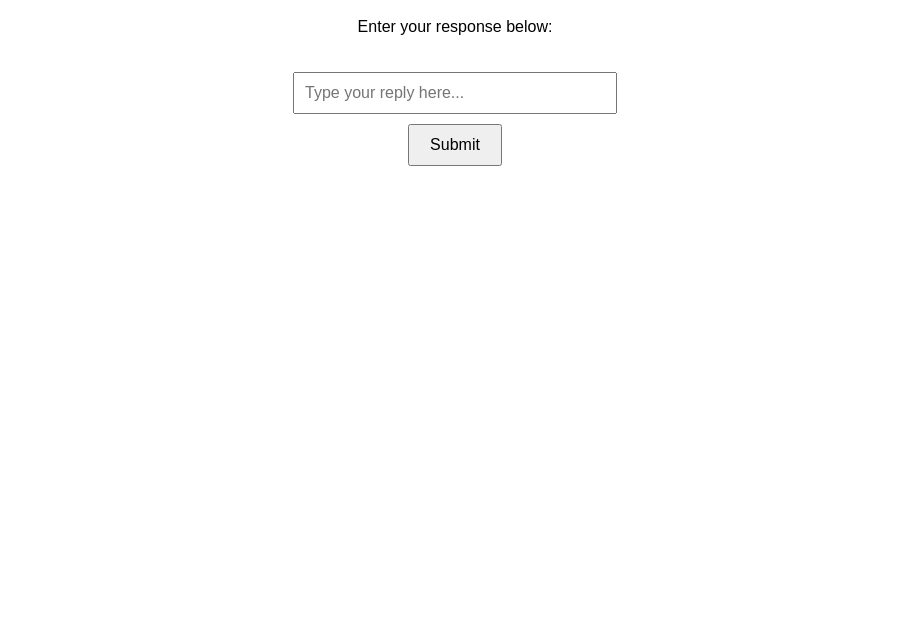
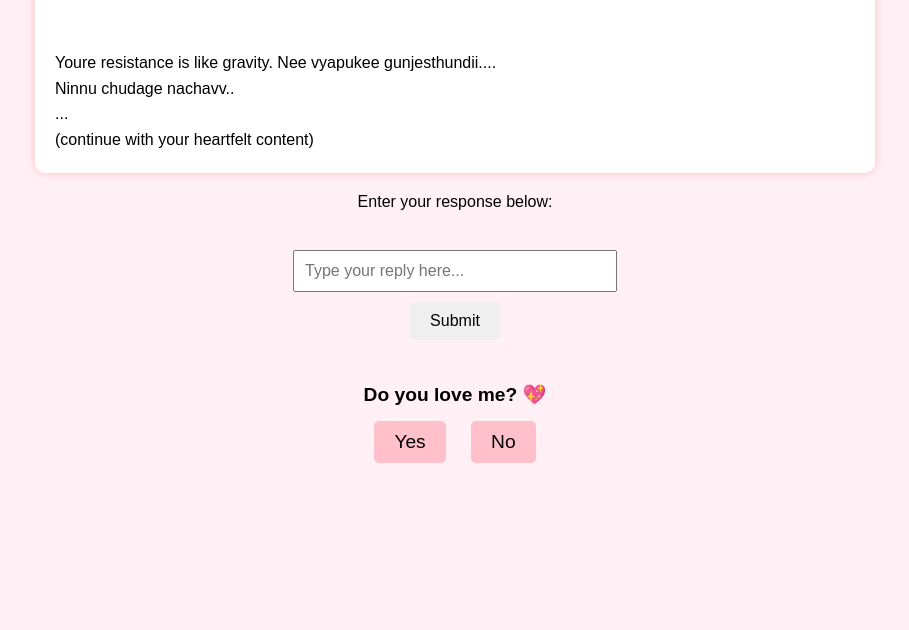
Before and after one commit to manamrukmangadareddy/practice, a plain HTML site: page Index.html in a window 1280 px wide. Shown: the part 170-800 px from the top of the page, without its empty margins (185-1094 px from the left). Drawn offline with Linux system fonts and the light colour scheme.

Commit message:
Update Index.html

```diff
--- a/Index.html
+++ b/Index.html
@@ -7,11 +7,31 @@
     body {
       font-family: Arial, sans-serif;
       text-align: center;
-      margin-top: 100px;
+      margin: 40px;
+      line-height: 1.6;
+      background: #fff0f5; /* light romantic background */
     }
     h1 {
       color: red;
       font-size: 3em;
+      animation: pulse 1.5s infinite;
+    }
+    @keyframes pulse {
+      0% { transform: scale(1); }
+      50% { transform: scale(1.1); }
+      100% { transform: scale(1); }
+    }
+    .content {
+      margin-top: 30px;
+      text-align: left;
+      max-width: 800px;
+      margin-left: auto;
+      margin-right: auto;
+      white-space: pre-line;
+      background: #fff;
+      padding: 20px;
+      border-radius: 10px;
+      box-shadow: 0 0 10px rgba(255,0,0,0.2);
     }
     input[type="text"] {
       padding: 10px;
@@ -24,11 +44,36 @@
       font-size: 1em;
       margin-top: 10px;
       cursor: pointer;
+      border-radius: 5px;
+      border: none;
+    }
+    #output {
+      margin-top: 20px;
+      font-weight: bold;
+      color: darkblue;
+    }
+    .question {
+      margin-top: 40px;
+      font-size: 1.2em;
+      font-weight: bold;
+    }
+    .options button {
+      margin: 10px;
+      background-color: pink;
     }
   </style>
 </head>
 <body>
   <h1>I ❤️ YOU PRIYA</h1>
+
+  <div class="content">
+    <!-- Your long romantic text goes here -->
+    Youre resistance is like gravity. Nee vyapukee gunjesthundii....
+    Ninnu chudage nachavv..
+    ...
+    (continue with your heartfelt content)
+  </div>
+
   <p>Enter your response below:</p>
   <input type="text" id="responseBox" placeholder="Type your reply here...">
   <br>
@@ -36,11 +81,27 @@
 
   <p id="output"></p>
 
+  <div class="question">
+    Do you love me? 💖
+    <div class="options">
+      <button onclick="loveYes()">Yes</button>
+      <button onclick="loveNo()">No</button>
+    </div>
+  </div>
+
   <script>
     function showResponse() {
       const response = document.getElementById("responseBox").value;
       document.getElementById("output").innerText = "You replied: " + response;
     }
+
+    function loveYes() {
+      alert("Love you toooo Priyaaa-Pellama-Madam 💕");
+    }
+
+    function loveNo() {
+      alert("Oh nooo 😢 But I’ll keep loving you anyway!");
+    }
   </script>
 </body>
 </html>
```
